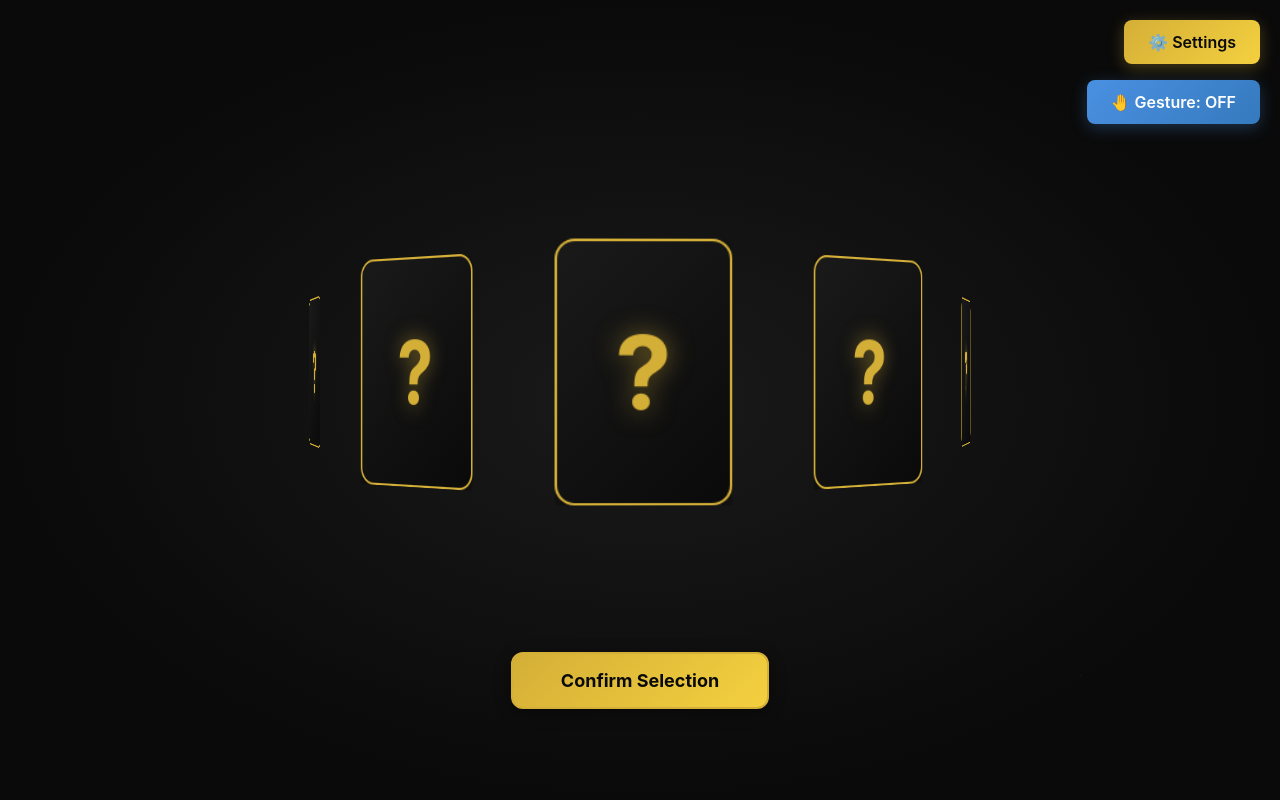
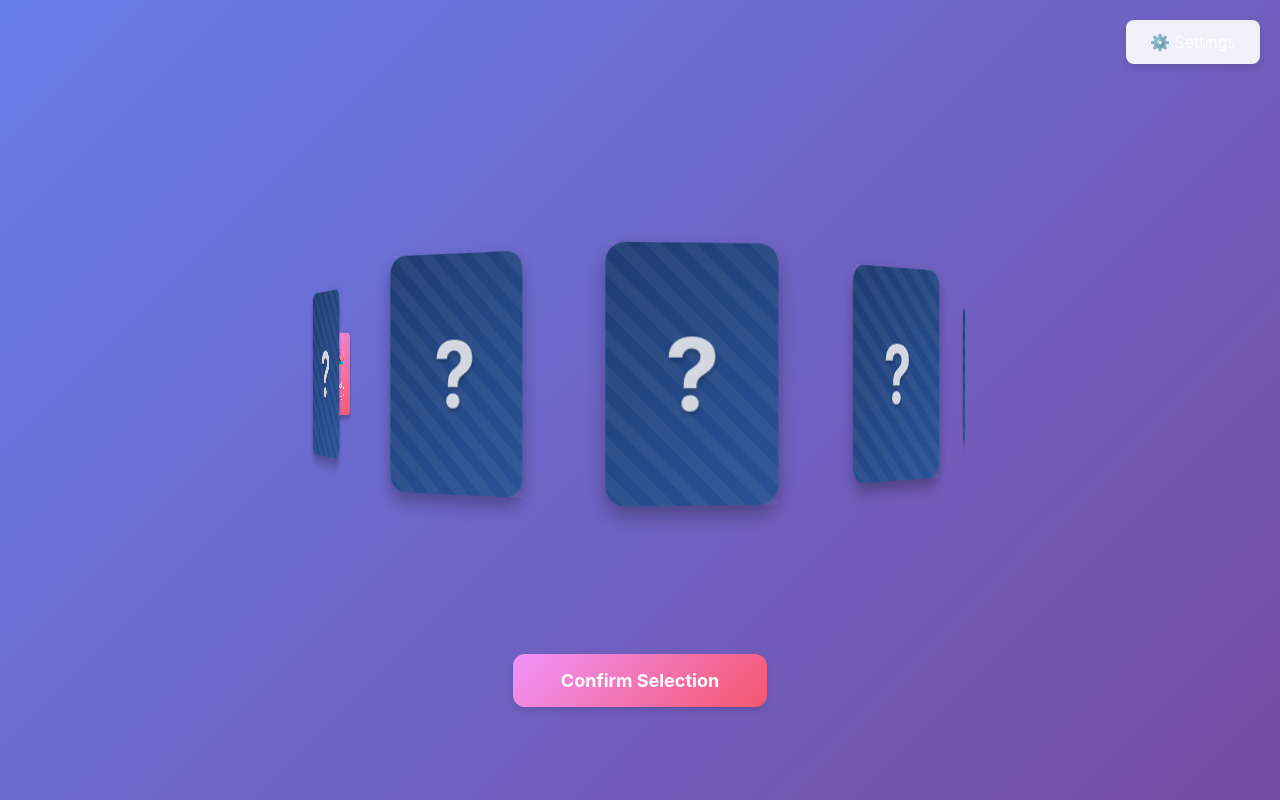
Before and after one commit to RoseBud13/gachacha, a React (Vite) app in the folder webapp/: page / in a window 1280 px wide. Built offline with nearby package versions, Linux system fonts and the light colour scheme.

Commit message:
fix: resolve performance issue by reverting to previuos implementation

```diff
--- a/webapp/src/pages/HomePage.css
+++ b/webapp/src/pages/HomePage.css
@@ -6,41 +6,8 @@
   flex-direction: column;
   align-items: center;
   justify-content: center;
-  background: radial-gradient(ellipse at center, #1a1a1a 0%, #0a0a0a 70%);
+  background: linear-gradient(135deg, #667eea 0%, #764ba2 100%);
   overflow: hidden;
-}
-
-/* Add elegant gold particles effect */
-.home-page::before {
-  content: '';
-  position: absolute;
-  top: 0;
-  left: 0;
-  width: 100%;
-  height: 100%;
-  background-image: radial-gradient(
-      2px 2px at 20% 30%,
-      rgba(212, 175, 55, 0.15),
-      transparent
-    ),
-    radial-gradient(2px 2px at 60% 70%, rgba(212, 175, 55, 0.1), transparent),
-    radial-gradient(1px 1px at 50% 50%, rgba(212, 175, 55, 0.1), transparent),
-    radial-gradient(1px 1px at 80% 10%, rgba(212, 175, 55, 0.15), transparent),
-    radial-gradient(2px 2px at 90% 60%, rgba(212, 175, 55, 0.1), transparent),
-    radial-gradient(1px 1px at 33% 90%, rgba(212, 175, 55, 0.1), transparent);
-  background-size: 200% 200%;
-  background-position: 0% 0%;
-  pointer-events: none;
-  animation: shimmer 20s ease-in-out infinite alternate;
-}
-
-@keyframes shimmer {
-  0% {
-    background-position: 0% 0%;
-  }
-  100% {
-    background-position: 100% 100%;
-  }
 }
 
 .settings-button {
@@ -49,21 +16,18 @@
   right: 20px;
   padding: 12px 24px;
   font-size: 16px;
-  background: linear-gradient(135deg, #d4af37 0%, #f4d03f 100%);
-  color: #0a0a0a;
-  font-weight: 600;
+  background: rgba(255, 255, 255, 0.9);
   border: none;
   border-radius: 8px;
   cursor: pointer;
-  box-shadow: 0 4px 16px rgba(212, 175, 55, 0.3);
+  box-shadow: 0 4px 6px rgba(0, 0, 0, 0.1);
   transition: all 0.3s ease;
   z-index: 1000;
 }
 
 .settings-button:hover {
   transform: translateY(-2px);
-  box-shadow: 0 6px 24px rgba(212, 175, 55, 0.5);
-  background: linear-gradient(135deg, #f4d03f 0%, #d4af37 100%);
+  box-shadow: 0 6px 12px rgba(0, 0, 0, 0.15);
 }
 
 .card-container {
@@ -81,8 +45,6 @@
   width: 160px;
   height: 240px;
   transform-style: preserve-3d;
-  will-change: contents;
-  contain: layout style;
 }
 
 .card {
@@ -90,10 +52,10 @@
   width: 160px;
   height: 240px;
   cursor: pointer;
+  transition:
+    transform 0.1s ease-out,
+    opacity 0.3s ease;
   transform-style: preserve-3d;
-  will-change: transform;
-  backface-visibility: hidden;
-  contain: layout style paint;
 }
 
 .card.selected {
@@ -104,10 +66,10 @@
 @keyframes pulse {
   0%,
   100% {
-    filter: drop-shadow(0 0 12px rgba(212, 175, 55, 0.4));
+    filter: drop-shadow(0 0 10px rgba(255, 255, 255, 0.5));
   }
   50% {
-    filter: drop-shadow(0 0 20px rgba(212, 175, 55, 0.8));
+    filter: drop-shadow(0 0 20px rgba(255, 255, 255, 0.9));
   }
 }
 
@@ -117,8 +79,6 @@
   height: 100%;
   transition: transform 0.8s;
   transform-style: preserve-3d;
-  will-change: transform;
-  contain: layout style;
 }
 
 .card.flipped .card-inner {
@@ -132,12 +92,11 @@
   height: 100%;
   backface-visibility: hidden;
   border-radius: 16px;
-  box-shadow: 0 8px 24px rgba(0, 0, 0, 0.6);
+  box-shadow: 0 8px 16px rgba(0, 0, 0, 0.3);
 }
 
 .card-back {
-  background: linear-gradient(135deg, #1a1a1a 0%, #0a0a0a 100%);
-  border: 2px solid #d4af37;
+  background: linear-gradient(135deg, #1e3c72 0%, #2a5298 100%);
   display: flex;
   align-items: center;
   justify-content: center;
@@ -160,49 +119,44 @@
   background: repeating-linear-gradient(
     45deg,
     transparent,
-    transparent 20px,
-    rgba(255, 255, 255, 0.03) 20px,
-    rgba(255, 255, 255, 0.03) 40px
+    transparent 10px,
+    rgba(255, 255, 255, 0.05) 10px,
+    rgba(255, 255, 255, 0.05) 20px
   );
 }
 
 .card-back-logo {
   font-size: 80px;
-  color: #d4af37;
+  color: rgba(255, 255, 255, 0.8);
   font-weight: bold;
-  text-shadow: 0 0 20px rgba(212, 175, 55, 0.5);
+  text-shadow: 0 2px 4px rgba(0, 0, 0, 0.3);
   z-index: 1;
 }
 
 .card-front {
-  background: linear-gradient(135deg, #2a2a2a 0%, #1a1a1a 100%);
-  border: 2px solid #d4af37;
+  background: linear-gradient(135deg, #f093fb 0%, #f5576c 100%);
   transform: rotateY(180deg);
   display: flex;
   align-items: center;
   justify-content: center;
   padding: 20px;
-  box-shadow: 0 8px 32px rgba(212, 175, 55, 0.3);
 }
 
 .card-content {
   text-align: center;
-  color: #d4af37;
+  color: white;
 }
 
 .card-content h2 {
   font-size: 48px;
   margin: 0 0 16px 0;
-  color: #f4d03f;
-  text-shadow: 0 0 10px rgba(212, 175, 55, 0.5);
 }
 
 .card-content p {
   font-size: 20px;
   margin: 0;
   font-weight: 600;
-  color: #d4af37;
-  text-shadow: 0 2px 4px rgba(0, 0, 0, 0.5);
+  text-shadow: 0 2px 4px rgba(0, 0, 0, 0.2);
 }
 
 .controls {
@@ -223,19 +177,17 @@
   border-radius: 12px;
   cursor: pointer;
   transition: all 0.3s ease;
-  box-shadow: 0 4px 16px rgba(0, 0, 0, 0.4);
+  box-shadow: 0 4px 6px rgba(0, 0, 0, 0.1);
 }
 
 .confirm-button {
-  background: linear-gradient(135deg, #d4af37 0%, #f4d03f 100%);
-  color: #0a0a0a;
-  border: 2px solid #d4af37;
+  background: linear-gradient(135deg, #f093fb 0%, #f5576c 100%);
+  color: white;
 }
 
 .confirm-button:hover {
   transform: translateY(-3px);
-  box-shadow: 0 6px 24px rgba(212, 175, 55, 0.5);
-  background: linear-gradient(135deg, #f4d03f 0%, #d4af37 100%);
+  box-shadow: 0 6px 12px rgba(0, 0, 0, 0.2);
 }
 
 .action-buttons {
@@ -246,22 +198,20 @@
 }
 
 .reset-button {
-  background: #1a1a1a;
-  color: #d4af37;
-  border: 2px solid #d4af37;
+  background: white;
+  color: #667eea;
 }
 
 .reset-button:hover {
   transform: translateY(-3px);
-  box-shadow: 0 6px 24px rgba(212, 175, 55, 0.3);
-  background: #2a2a2a;
+  box-shadow: 0 6px 12px rgba(0, 0, 0, 0.2);
 }
 
 .hint {
-  color: #d4af37;
+  color: white;
   font-size: 16px;
   margin: 0;
-  text-shadow: 0 2px 8px rgba(212, 175, 55, 0.3);
+  text-shadow: 0 2px 4px rgba(0, 0, 0, 0.2);
   animation: fadeInOut 2s ease-in-out infinite;
 }
 
--- a/webapp/src/pages/HomePage.tsx
+++ b/webapp/src/pages/HomePage.tsx
@@ -1,182 +1,27 @@
-import React, { useState, useEffect, useRef, useMemo, memo } from 'react';
+import React, { useState, useEffect, useRef } from 'react';
 import { useNavigate } from 'react-router-dom';
 import { useAppContext } from '../context/AppContext';
-import GestureControl from '../components/GestureControl';
-import GestureInstructions from '../components/GestureInstructions';
-import type { GestureData } from '../hooks/useGestureControl';
 import './HomePage.css';
-
-interface CardProps {
-  card: { id: number; text: string };
-  index: number;
-  anglePerCard: number;
-  radius: number;
-  width: number;
-  height: number;
-  isSelected: boolean;
-  isFlipped: boolean;
-  isMoving: boolean;
-  onClick: () => void;
-  rotationRef: React.MutableRefObject<number>;
-}
-
-const Card = memo<CardProps>(
-  ({
-    card,
-    index,
-    anglePerCard,
-    radius,
-    width,
-    height,
-    isSelected,
-    isFlipped,
-    isMoving,
-    onClick,
-    rotationRef
-  }) => {
-    const cardRef = useRef<HTMLDivElement>(null);
-
-    // Update card position directly via DOM - no React re-renders!
-    useEffect(() => {
-      let animationId: number;
-
-      const updatePosition = () => {
-        if (cardRef.current) {
-          const rotation = rotationRef.current;
-          const angle = (index * anglePerCard - rotation) * (Math.PI / 180);
-          const x = Math.sin(angle) * radius;
-          const z = Math.cos(angle) * radius;
-          const scale = (z + radius) / (radius * 2);
-          const rotateY = index * anglePerCard - rotation;
-
-          cardRef.current.style.transform = `translate3d(${x}px, 0, ${z}px) rotateY(${rotateY}deg) scale(${scale})`;
-          cardRef.current.style.zIndex = String(Math.round(z + radius));
-          cardRef.current.style.opacity = scale > 0.3 ? '1' : '0.3';
-        }
-
-        animationId = requestAnimationFrame(updatePosition);
-      };
-
-      updatePosition();
-
-      return () => {
-        if (animationId) {
-          cancelAnimationFrame(animationId);
-        }
-      };
-    }, [index, anglePerCard, radius, rotationRef]);
-
-    return (
-      <div
-        ref={cardRef}
-        className={`card ${isSelected ? 'selected' : ''} ${
-          isFlipped ? 'flipped' : ''
-        }`}
-        style={{
-          width: `${width}px`,
-          height: `${height}px`
-        }}
-        onClick={onClick}
-      >
-        <div className="card-inner">
-          <div className="card-back">
-            <div className="card-back-design">
-              {!isMoving && <div className="card-back-pattern"></div>}
-              {!isFlipped && <div className="card-back-logo">?</div>}
-            </div>
-          </div>
-          <div className="card-front">
-            <div className="card-content">
-              <h2>🎉</h2>
-              <p>{card.text}</p>
-            </div>
-          </div>
-        </div>
-      </div>
-    );
-  }
-);
-
-Card.displayName = 'Card';
 
 const HomePage: React.FC = () => {
   const navigate = useNavigate();
   const { settings, updateSettings } = useAppContext();
+  const [rotation, setRotation] = useState(0);
   const [isMoving, setIsMoving] = useState(true);
   const [selectedCard, setSelectedCard] = useState<number | null>(null);
   const [flippedCard, setFlippedCard] = useState<number | null>(null);
-  const [gestureEnabled, setGestureEnabled] = useState(false);
-  const [showInstructions, setShowInstructions] = useState(false);
-  const rotationRef = useRef(0);
-  const directionRef = useRef(1); // 1 for right, -1 for left
-  const gestureSpeedRef = useRef(0); // Gesture-controlled speed
+  const [direction, setDirection] = useState(1); // 1 for right, -1 for left
   const animationRef = useRef<number | undefined>(undefined);
   const containerRef = useRef<HTMLDivElement>(null);
-  const cardsWrapperRef = useRef<HTMLDivElement>(null);
 
   const { cardAmount, cardContents, moveSpeed, deleteDrawnCard } = settings;
 
-  // Cache radius calculation
-  const radius = useMemo(() => {
-    const screenWidth = window.innerWidth;
-    const baseRadius = screenWidth * 0.25;
-    const cardAmountFactor = Math.max(1, cardAmount / 10);
-    const minRadius = 200 * cardAmountFactor;
-    const maxRadius = 400 * cardAmountFactor;
-    return Math.min(
-      maxRadius,
-      Math.max(minRadius, baseRadius * cardAmountFactor)
-    );
-  }, [cardAmount]);
-
-  const anglePerCard = useMemo(() => 360 / cardAmount, [cardAmount]);
-
-  // Handle gesture updates
-  const handleGestureUpdate = (gesture: GestureData) => {
-    if (!gesture.handDetected) {
-      gestureSpeedRef.current = 0;
-      return;
-    }
-
-    // If pinching, stop movement and select card
-    if (gesture.isPinching) {
-      gestureSpeedRef.current = 0;
-      if (isMoving) {
-        handleConfirm();
-      }
-    } else {
-      // Update speed based on gesture
-      gestureSpeedRef.current = gesture.gestureSpeed;
-
-      // Update direction based on gesture speed
-      if (gesture.gestureSpeed !== 0) {
-        directionRef.current = gesture.gestureSpeed > 0 ? 1 : -1;
-
-        // If cards were stopped, restart movement
-        if (!isMoving && selectedCard === null) {
-          setIsMoving(true);
-        }
-      }
-    }
-  };
-
-  // Animate using just the ref - no state updates, no re-renders!
+  // Auto-rotate cards
   useEffect(() => {
     if (!isMoving) return;
 
     const animate = () => {
-      // Use gesture speed if gesture control is enabled and active
-      const speed =
-        gestureEnabled && gestureSpeedRef.current !== 0
-          ? Math.abs(gestureSpeedRef.current) * moveSpeed * 1.5 // Amplify gesture control
-          : 0.5 * moveSpeed;
-
-      const direction =
-        gestureEnabled && gestureSpeedRef.current !== 0
-          ? Math.sign(gestureSpeedRef.current)
-          : directionRef.current;
-
-      rotationRef.current += speed * direction;
+      setRotation(prev => prev + 0.5 * moveSpeed * direction);
       animationRef.current = requestAnimationFrame(animate);
     };
 
@@ -187,41 +32,42 @@ const HomePage: React.FC = () => {
         cancelAnimationFrame(animationRef.current);
       }
     };
-  }, [isMoving, moveSpeed, gestureEnabled]);
+  }, [isMoving, direction, moveSpeed]);
 
   // Handle mouse movement
   const handleMouseMove = (e: React.MouseEvent<HTMLDivElement>) => {
-    if (!isMoving || !containerRef.current || gestureEnabled) return;
+    if (!isMoving || !containerRef.current) return;
 
     const rect = containerRef.current.getBoundingClientRect();
     const x = e.clientX - rect.left;
     const threshold = 100; // pixels from edge
 
     if (x < threshold) {
-      directionRef.current = -1;
+      setDirection(-1);
     } else if (x > rect.width - threshold) {
-      directionRef.current = 1;
+      setDirection(1);
     }
   };
 
   // Handle touch movement
   const handleTouchMove = (e: React.TouchEvent<HTMLDivElement>) => {
-    if (!isMoving || !containerRef.current || gestureEnabled) return;
+    if (!isMoving || !containerRef.current) return;
 
     const rect = containerRef.current.getBoundingClientRect();
     const x = e.touches[0].clientX - rect.left;
     const threshold = 100;
 
     if (x < threshold) {
-      directionRef.current = -1;
+      setDirection(-1);
     } else if (x > rect.width - threshold) {
-      directionRef.current = 1;
+      setDirection(1);
     }
   };
 
   const handleConfirm = () => {
     // Find the card closest to center (0 degrees position)
-    const normalizedRotation = ((rotationRef.current % 360) + 360) % 360;
+    const anglePerCard = 360 / cardAmount;
+    const normalizedRotation = ((rotation % 360) + 360) % 360;
     const centeredCardIndex =
       Math.round(normalizedRotation / anglePerCard) % cardAmount;
 
@@ -242,7 +88,6 @@ const HomePage: React.FC = () => {
     // Reset state first to ensure clean transition
     setSelectedCard(null);
     setFlippedCard(null);
-    gestureSpeedRef.current = 0;
 
     // Delete the drawn card if the setting is enabled
     if (deleteDrawnCard && selectedCard !== null && cardContents.length > 3) {
@@ -260,20 +105,30 @@ const HomePage: React.FC = () => {
     setIsMoving(true);
   };
 
-  const cardWidth = Math.max(120, 160 - cardAmount * 2);
-  const cardHeight = Math.max(180, 240 - cardAmount * 3);
+  // Calculate card positions
+  const getCardStyle = (index: number): React.CSSProperties => {
+    const anglePerCard = 360 / cardAmount;
+    const angle = (index * anglePerCard - rotation) * (Math.PI / 180);
+    // Dynamic radius based on screen width and card amount
+    const screenWidth = window.innerWidth;
+    const baseRadius = screenWidth * 0.25;
+    const cardAmountFactor = Math.max(1, cardAmount / 10); // Scale up for more cards
+    const minRadius = 200 * cardAmountFactor;
+    const maxRadius = 400 * cardAmountFactor;
+    const radius = Math.min(
+      maxRadius,
+      Math.max(minRadius, baseRadius * cardAmountFactor)
+    );
+    const x = Math.sin(angle) * radius;
+    const z = Math.cos(angle) * radius;
+    const scale = (z + radius) / (radius * 2);
+    const rotateY = index * anglePerCard - rotation;
 
-  const handleGestureToggle = () => {
-    const newState = !gestureEnabled;
-    setGestureEnabled(newState);
-
-    // Show instructions when enabling gesture control for the first time
-    if (
-      newState &&
-      localStorage.getItem('hasSeenGestureInstructions') !== 'true'
-    ) {
-      setShowInstructions(true);
-    }
+    return {
+      transform: `translate3d(${x}px, 0, ${z}px) rotateY(${rotateY}deg) scale(${scale})`,
+      zIndex: Math.round(z + radius),
+      opacity: scale > 0.3 ? 1 : 0.3
+    };
   };
 
   return (
@@ -282,17 +137,6 @@ const HomePage: React.FC = () => {
         ⚙️ Settings
       </button>
 
-      <GestureControl
-        enabled={gestureEnabled}
-        onGestureUpdate={handleGestureUpdate}
-        onToggle={handleGestureToggle}
-      />
-
-      <GestureInstructions
-        show={showInstructions}
-        onClose={() => setShowInstructions(false)}
-      />
-
       <div
         className="card-container"
         ref={containerRef}
@@ -300,28 +144,40 @@ const HomePage: React.FC = () => {
         onTouchMove={handleTouchMove}
       >
         <div
-          ref={cardsWrapperRef}
           className="cards-wrapper"
           style={{
-            width: `${cardWidth}px`,
-            height: `${cardHeight}px`
+            width: `${Math.max(120, 160 - cardAmount * 2)}px`,
+            height: `${Math.max(180, 240 - cardAmount * 3)}px`
           }}
         >
           {cardContents.slice(0, cardAmount).map((card, index) => (
-            <Card
+            <div
               key={card.id}
-              card={card}
-              index={index}
-              anglePerCard={anglePerCard}
-              radius={radius}
-              width={cardWidth}
-              height={cardHeight}
-              isSelected={selectedCard === index}
-              isFlipped={flippedCard === index}
-              isMoving={isMoving}
+              className={`card ${selectedCard === index ? 'selected' : ''} ${
+                flippedCard === index ? 'flipped' : ''
+              }`}
+              style={{
+                ...getCardStyle(index),
+                width: `${Math.max(120, 160 - cardAmount * 2)}px`,
+                height: `${Math.max(180, 240 - cardAmount * 3)}px`
+              }}
               onClick={() => handleCardClick(index)}
-              rotationRef={rotationRef}
-            />
+            >
+              <div className="card-inner">
+                <div className="card-back">
+                  <div className="card-back-design">
+                    <div className="card-back-pattern"></div>
+                    <div className="card-back-logo">?</div>
+                  </div>
+                </div>
+                <div className="card-front">
+                  <div className="card-content">
+                    <h2>🎉</h2>
+                    <p>{card.text}</p>
+                  </div>
+                </div>
+              </div>
+            </div>
           ))}
         </div>
       </div>
```
